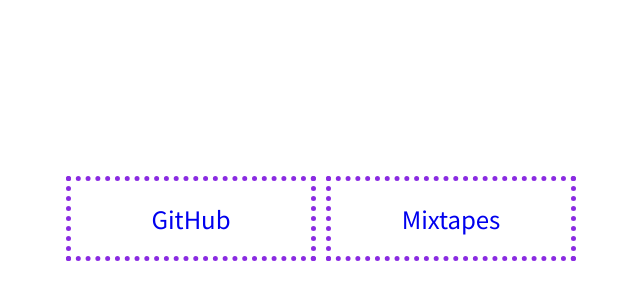
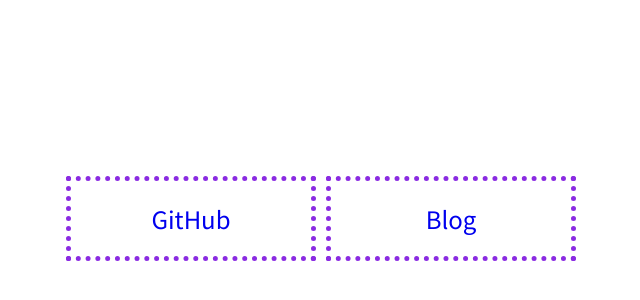
Before and after one commit to Zaokret/zaokret.github.io, a plain HTML site: page index.html in a window 1280 px wide. Shown: the part 182-482 px from the top of the page, 314-954 px from the left. Drawn offline with Linux system fonts and the light colour scheme.

Commit message:
Update index.html

```diff
--- a/index.html
+++ b/index.html
@@ -14,7 +14,7 @@
   <header>
     <nav>
       <a href="https://github.com/Zaokret">GitHub</a>
-      <a href="./dj-3maj">Mixtapes</a>
+      <a href="https://scalingcoalescence.wordpress.com">Blog</a>
     </nav>
   </header>
   <footer>
```
